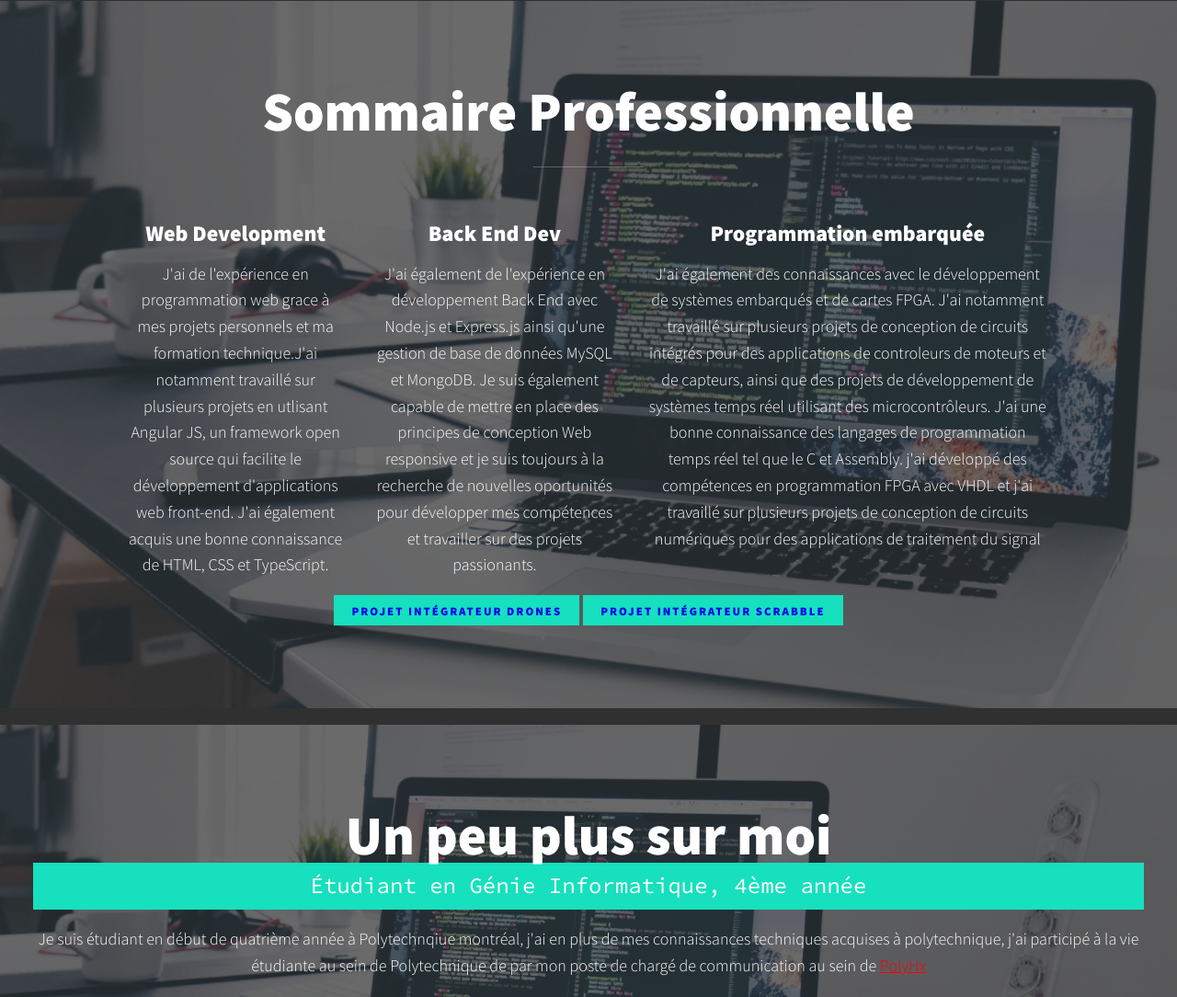
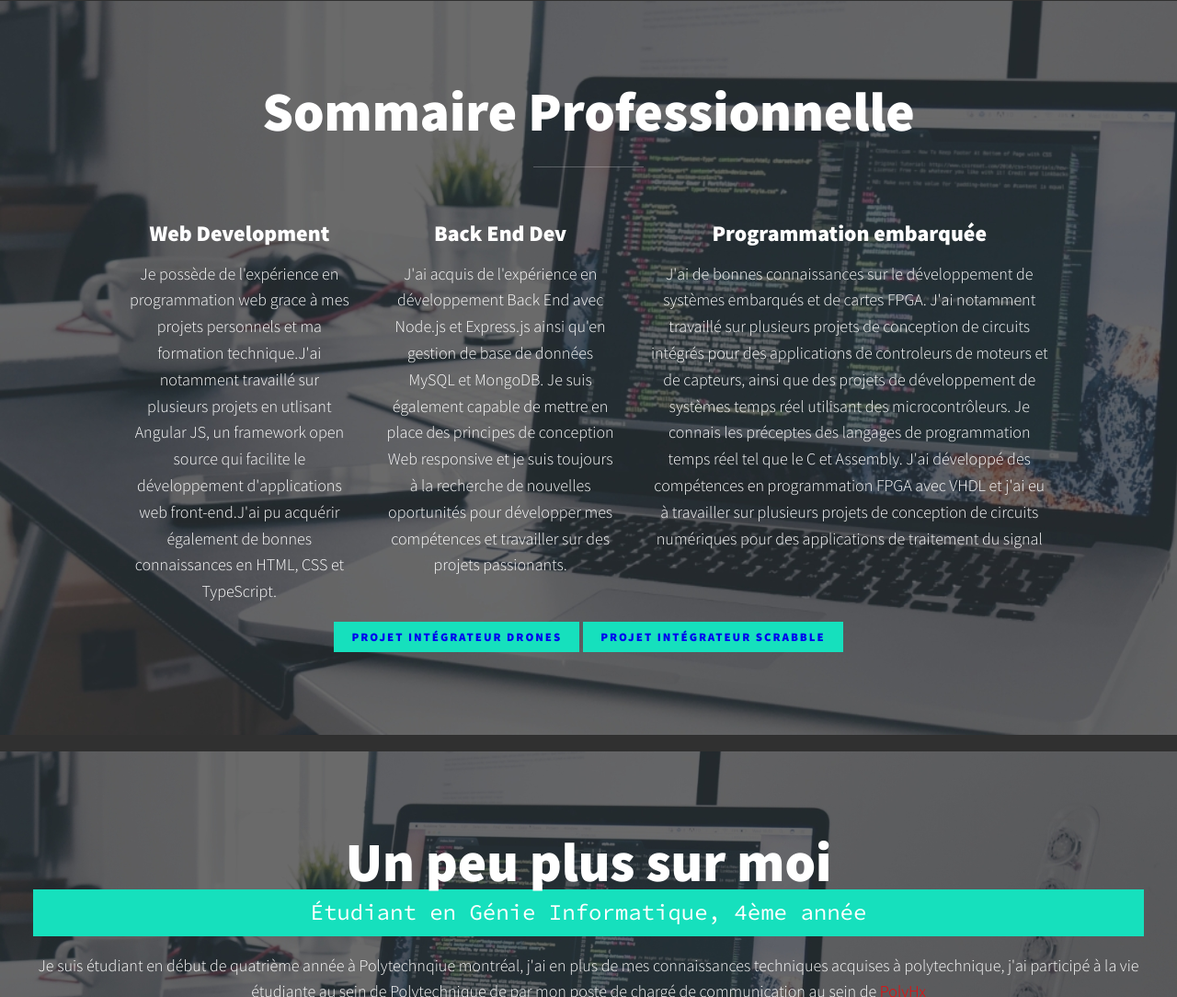
Before and after one commit to paako781/paako-portfolio, a plain HTML site: page index.html in a window 1280 px wide. Shown: the part 680-1764 px from the top of the page at 92% size. Drawn offline with nearby package versions, Linux system fonts and the light colour scheme.

Commit message:
Mise à jour info

```diff
--- a/css/style.css
+++ b/css/style.css
@@ -71,7 +71,7 @@ strong {
 }
 
 .btn {
-  display: inline-block;
+  display: inline-flex;
   padding: 0.5em 1.5em;
   background: var(--clr-accent);
   text-decoration: none;
--- a/index.html
+++ b/index.html
@@ -63,39 +63,40 @@
         <div class="service">
           <h3>Web Development</h3>
           <p>
-            J'ai de l'expérience en programmation web grace à mes projets
+            Je possède de l'expérience en programmation web grace à mes projets
             personnels et ma formation technique.J'ai notamment travaillé sur
             plusieurs projets en utlisant Angular JS, un framework open source
-            qui facilite le développement d'applications web front-end. J'ai
-            également acquis une bonne connaissance de HTML, CSS et TypeScript.
+            qui facilite le développement d'applications web front-end.J'ai pu
+            acquérir également de bonnes connaissances en HTML, CSS et
+            TypeScript.
           </p>
         </div>
 
         <div class="service">
           <h3>Back End Dev</h3>
           <p>
-            J'ai également de l'expérience en développement Back End avec
-            Node.js et Express.js ainsi qu'une gestion de base de données MySQL
-            et MongoDB. Je suis également capable de mettre en place des
-            principes de conception Web responsive et je suis toujours à la
-            recherche de nouvelles oportunités pour développer mes compétences
-            et travailler sur des projets passionants.
+            J'ai acquis de l'expérience en développement Back End avec Node.js
+            et Express.js ainsi qu'en gestion de base de données MySQL et
+            MongoDB. Je suis également capable de mettre en place des principes
+            de conception Web responsive et je suis toujours à la recherche de
+            nouvelles oportunités pour développer mes compétences et travailler
+            sur des projets passionants.
           </p>
         </div>
 
         <div class="service">
           <h3>Programmation embarquée</h3>
           <p>
-            J'ai également des connaissances avec le développement de systèmes
+            J'ai de bonnes connaissances sur le développement de systèmes
             embarqués et de cartes FPGA. J'ai notamment travaillé sur plusieurs
             projets de conception de circuits intégrés pour des applications de
             controleurs de moteurs et de capteurs, ainsi que des projets de
             développement de systèmes temps réel utilisant des microcontrôleurs.
-            J'ai une bonne connaissance des langages de programmation temps réel
-            tel que le C et Assembly. j'ai développé des compétences en
-            programmation FPGA avec VHDL et j'ai travaillé sur plusieurs projets
-            de conception de circuits numériques pour des applications de
-            traitement du signal
+            Je connais les préceptes des langages de programmation temps réel
+            tel que le C et Assembly. J'ai développé des compétences en
+            programmation FPGA avec VHDL et j'ai eu à travailler sur plusieurs
+            projets de conception de circuits numériques pour des applications
+            de traitement du signal
           </p>
         </div>
       </div>
```
Also changed, not shown: js/index.js (+11 -0 lines), 1 other file.
